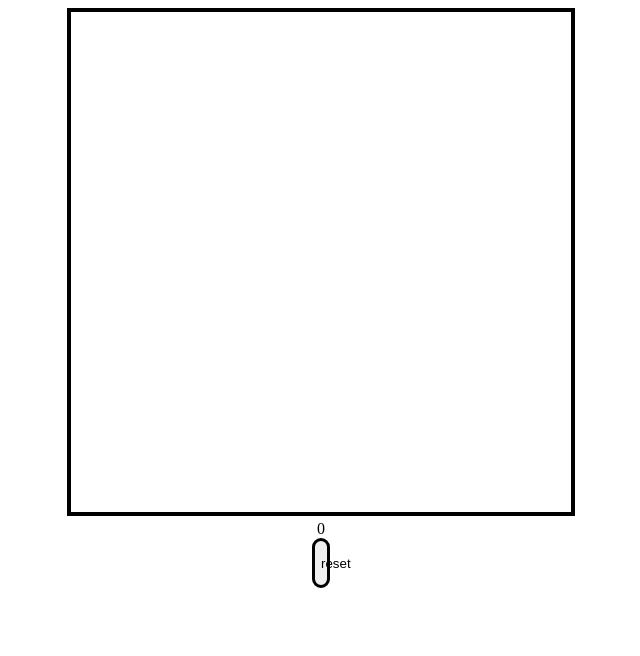
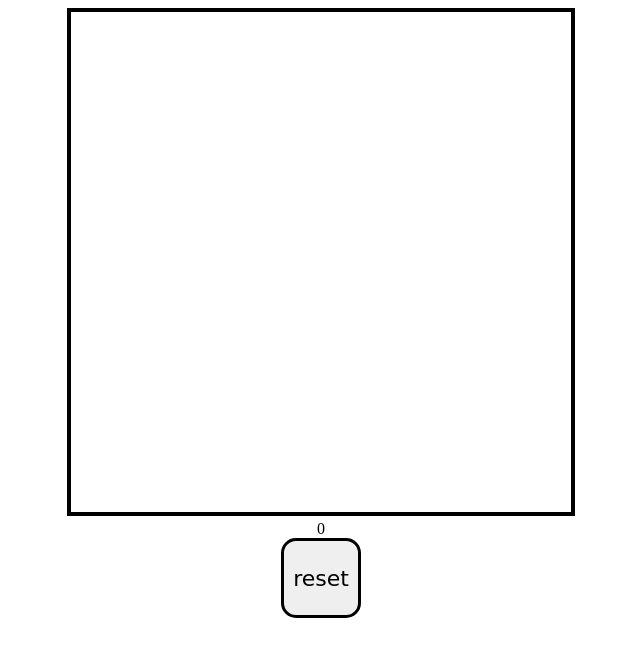
Before and after one commit to krusha456/project-xoxo-game-, a plain HTML site: page index.html in a window 1280 px wide. Shown: the whole page, without its empty margins (319-959 px from the left). Drawn offline with Linux system fonts and the light colour scheme.

Commit message:
Update style.css

```diff
--- a/style.css
+++ b/style.css
@@ -13,11 +13,11 @@
 }
 #resetBtn
 {
-  font-family:"Permanent Marker",cursive
+  font-family:"Permanent Marker",cursive;
   font-size: 22px;
- width: 10px;
- height: 50px;
+ width: 80px;
+ height: 80px;
  border: 3px solid;
- border-radius:50px;
+ border-radius:15px;
  cursor: pointer;
 }
```
